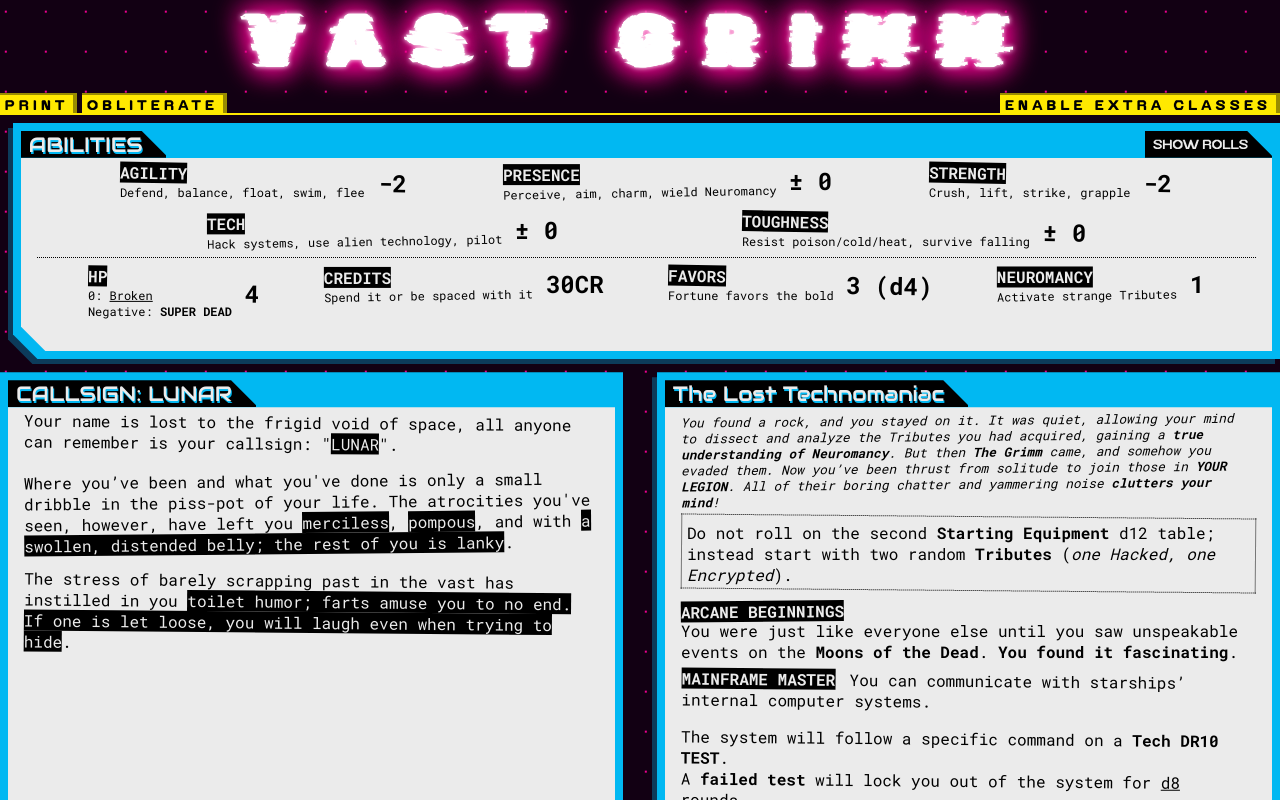
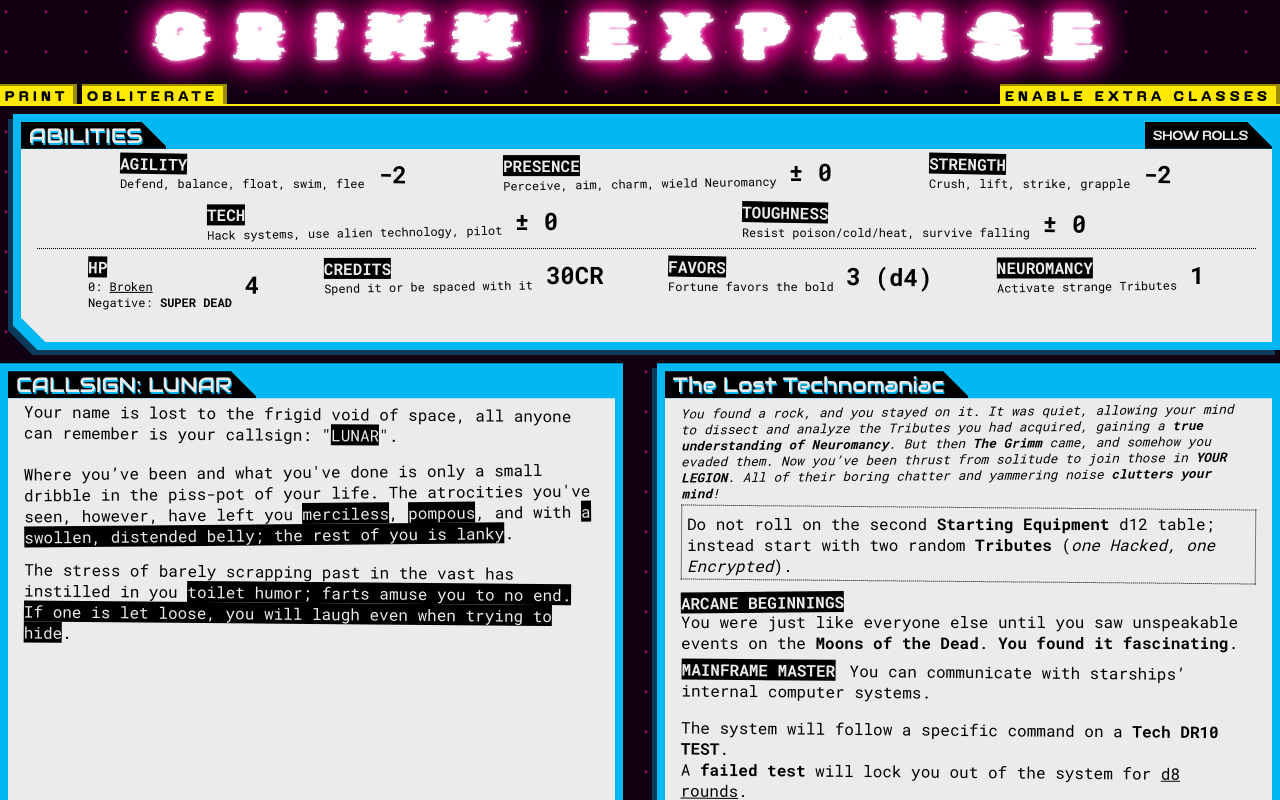
Before and after one commit to artliches/grimm-expanse-character-generator, an Angular app: page /vast-grimm-character-generator/ in a window 1280 px wide. Built offline with nearby package versions, Linux system fonts and the light colour scheme.

Commit message:
v1.2: Grimm Expanse rebrand

```diff
--- a/src/app/app.component.html
+++ b/src/app/app.component.html
@@ -2,7 +2,7 @@
   @if (!inIFrame) {
     <header>
       <h1 class="neon-text">
-        VAST GRIMM
+        GRIMM EXPANSE
       </h1>
     </header>
   }
@@ -43,10 +43,10 @@
   </div>
   <footer>
     <div>
-      Vast Grimm is an independent production by Creature Curation and is not affiliated with Ockult Örtmästare Games or Stockholm Kartell. It is published under the MÖRK BORG Third Party License.
+      Grimm Expanse is an independent production by Creature Curation and is not affiliated with Ockult Örtmästare Games or Stockholm Kartell. It is published under the MÖRK BORG Third Party License.
     </div>
     <div>MÖRK BORG is copyright Ockult Örtmästare Games and Stockholm Kartell.</div>
-    <div>Get more content at <a target="_blank" href="https://vastgrimm.com">vastgrimm.com</a> || Web app by <a target="_blank" href="https://artliches.github.io/dungeons-coding/">codeLiches</a></div>
-    <div>v1.1: The Grimm grant you Neuromancy...</div>
+    <div>Get more content at <a target="_blank" href="https://grimmexpanse.com">grimmexpanse.com</a> || Web app by <a target="_blank" href="https://artliches.github.io/dungeons-coding/">codeLiches</a></div>
+    <div>v1.2: <em>A new journey into the expanse</em></div>
   </footer>
 </span>
--- a/src/app/app.component.scss
+++ b/src/app/app.component.scss
@@ -33,9 +33,11 @@
 
 header {
     h1 {
+        padding-left: var(--small);
+        padding-right: var(--small);
         font-family: 'RubikGlitch';
         letter-spacing: 2rem;
-        font-size: 2.5rem;
+        font-size: 1.2rem;
         margin: 0;
         text-align: center;
     }
@@ -54,7 +56,24 @@ footer {
 @media only screen and (min-width: 375px) {
     header {
         h1 {
-            font-size: 3rem;
+            font-size: 1.6rem;
+        }
+    }
+}
+
+@media only screen and (min-width: 425px) {
+    header {
+        h1 {
+            font-size: 2rem;
+        }
+    }
+}
+
+//TABLET
+@media only screen and (min-width: 768px) {
+    header {
+        h1 {
+            font-size: 2.3rem;
         }
     }
 }
@@ -63,7 +82,7 @@ footer {
 @media only screen and (min-width: 1024px) {
     header {
         h1 {
-            font-size: 4.5rem;
+            font-size: 4rem;
         }
     }
 
@@ -113,6 +132,11 @@ footer {
 }
 
 @media only screen and (min-width: 1440px) {
+    header {
+        h1 {
+            font-size: 4.5rem;
+        }
+    }
     .grimm-layout {
         .grimm-body-layout {
             display: grid;
```
